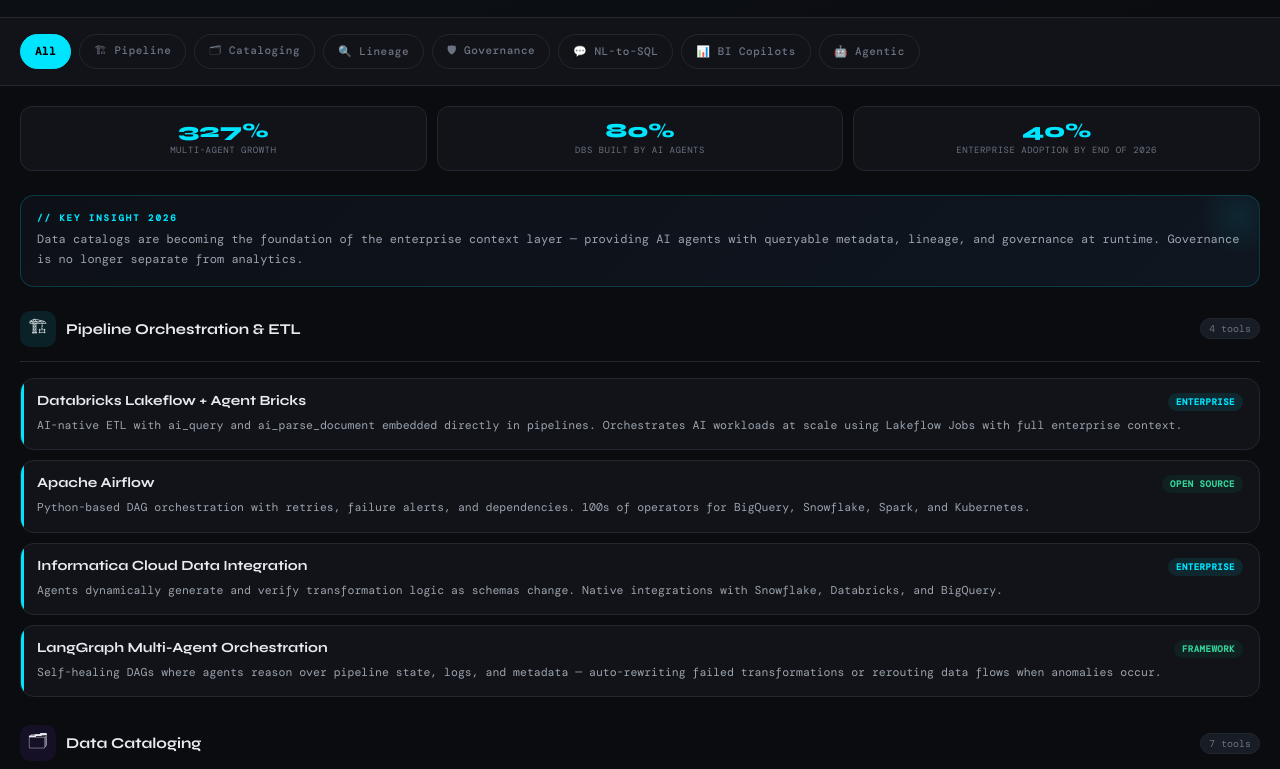
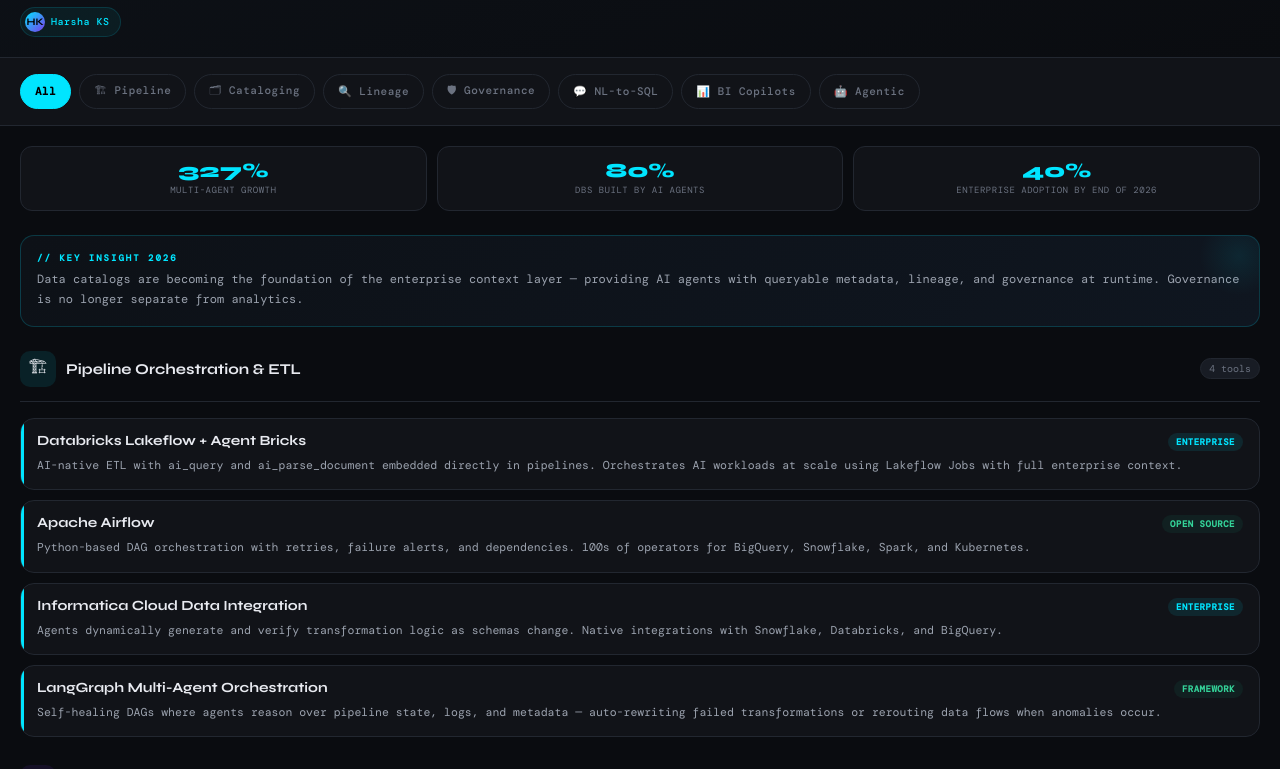
Before and after one commit to harsha319/data-agents-guide, a plain HTML site: page index.html in a window 1280 px wide. Shown: the part 99-868 px from the top of the page. Drawn offline with nearby package versions, Linux system fonts and the light colour scheme; a web font is replaced by a local one.

Commit message:
Add files via upload

```diff
--- a/index.html
+++ b/index.html
@@ -3,7 +3,7 @@
 <head>
 <meta charset="UTF-8">
 <meta name="viewport" content="width=device-width, initial-scale=1.0">
-<title>Harsha KS - AI & BI Data Agents 2026</title>
+<title>AI & BI Data Agents 2026</title>
 <link href="https://fonts.googleapis.com/css2?family=Syne:wght@400;600;700;800&family=DM+Mono:wght@300;400;500&display=swap" rel="stylesheet">
 <style>
   :root {
@@ -64,6 +64,39 @@
     font-size: 11px;
     color: var(--muted);
     margin-top: 6px;
+  }
+
+  .header-author {
+    display: inline-flex;
+    align-items: center;
+    gap: 6px;
+    margin-top: 10px;
+    padding: 4px 10px 4px 4px;
+    background: #00e5ff0f;
+    border: 1px solid #00e5ff25;
+    border-radius: 100px;
+  }
+
+  .author-avatar {
+    width: 20px;
+    height: 20px;
+    border-radius: 50%;
+    background: linear-gradient(135deg, var(--accent), var(--accent2));
+    display: flex;
+    align-items: center;
+    justify-content: center;
+    font-size: 10px;
+    font-weight: 700;
+    color: #000;
+    font-family: 'Syne', sans-serif;
+    flex-shrink: 0;
+  }
+
+  .author-name {
+    font-size: 10px;
+    font-weight: 500;
+    color: var(--accent);
+    letter-spacing: 0.5px;
   }
 
   /* FILTER TABS */
@@ -342,6 +375,10 @@
   <div class="header-tag">// 2026 Landscape</div>
   <h1>AI & BI <span>Data Agents</span></h1>
   <div class="header-sub">Organized by use case · 7 categories · 40+ tools</div>
+  <div class="header-author">
+    <div class="author-avatar">HK</div>
+    <span class="author-name">Harsha KS</span>
+  </div>
 </header>
 
 <div class="filter-scroll">
```
